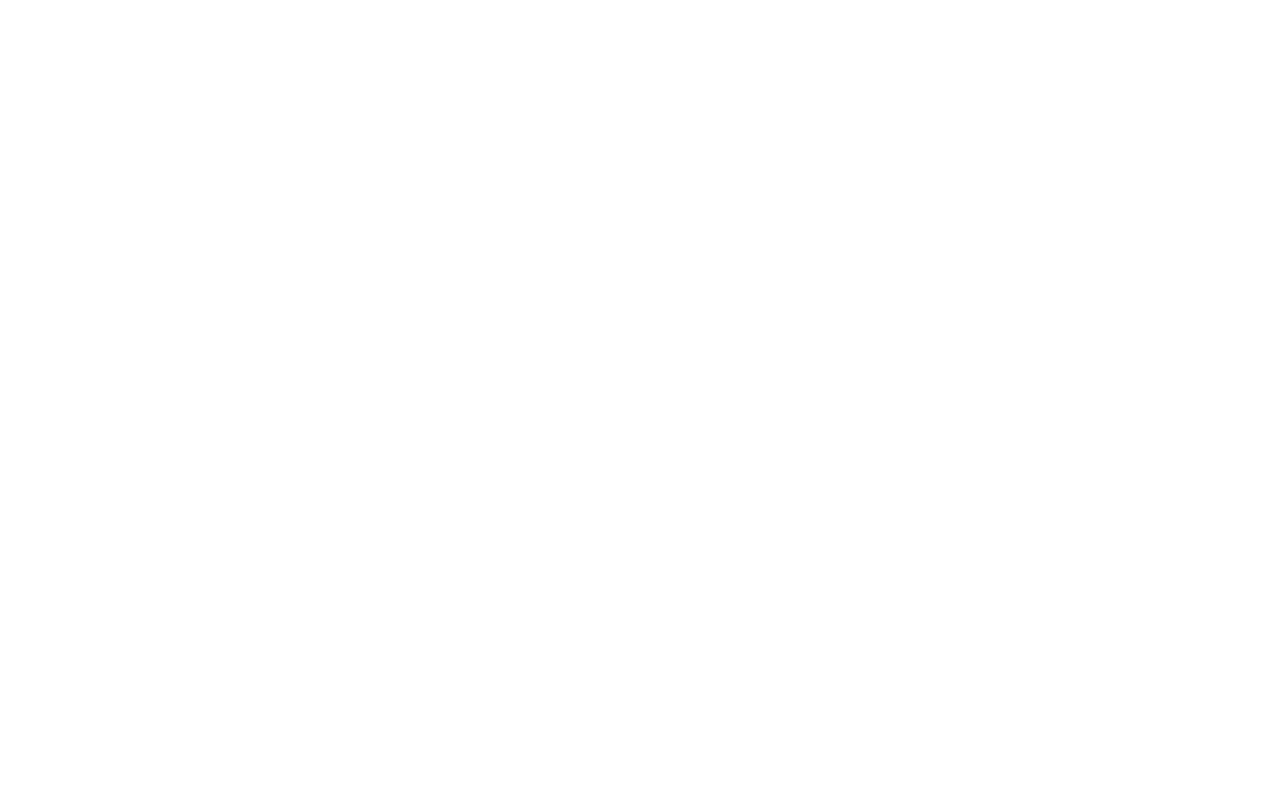
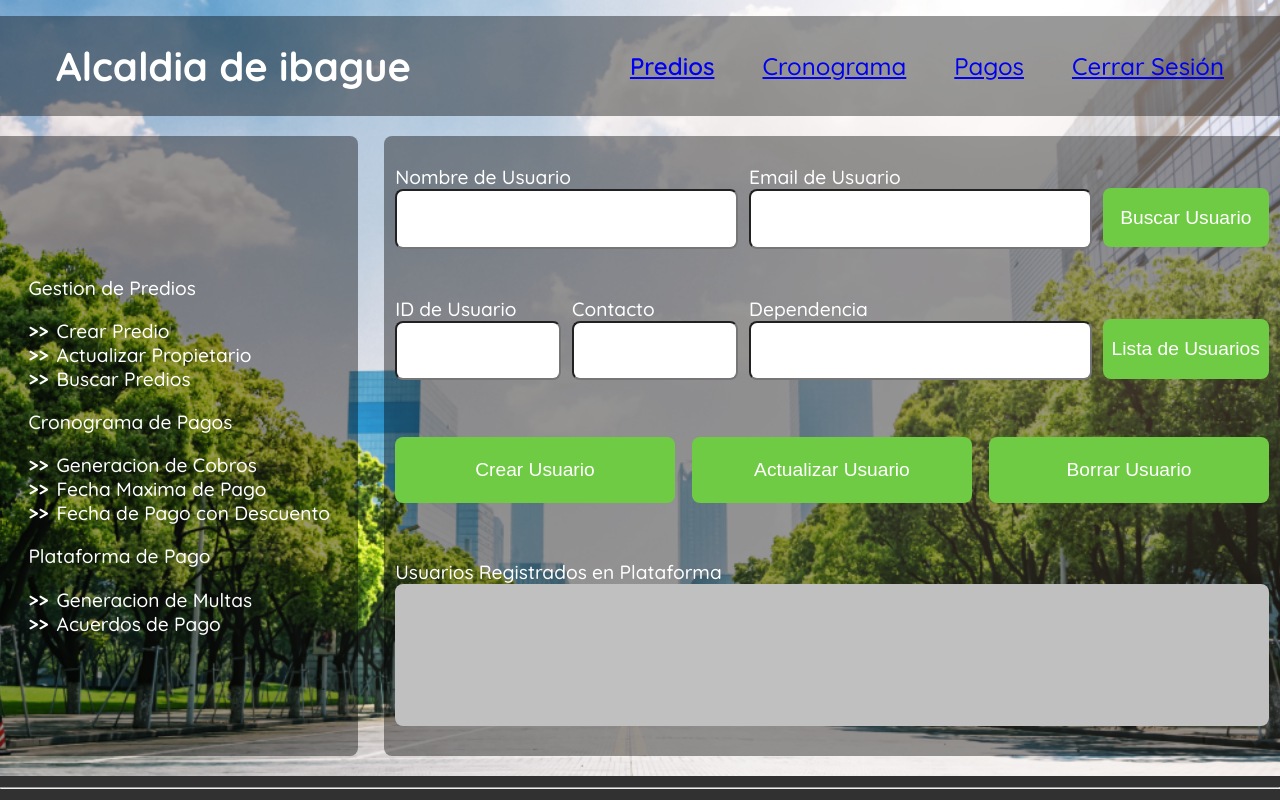
Before and after one commit to Juanmorg1/catastro, a React (Create React App) app: page /gestUsuarios in a window 1280 px wide. Before the commit this address had no page. Built offline with nearby package versions, Linux system fonts and the light colour scheme.

Commit message:
Gestion de Usuarios

```diff
--- a/public/css/gestPred.css
+++ b/public/css/gestPred.css
@@ -17,12 +17,6 @@
   display: flex;
   justify-content: center;
   align-items: center;
-}
-
-.content_1 dl {
-  /* display: flex;
-    flex-wrap: wrap;
-    align-content: space-around; */
 }
 
 .content_1 dt {
--- /dev/null
+++ b/public/css/xxx.css
@@ -0,0 +1,88 @@
+.grilla__xx {
+  width: 100%;
+  height: 100%;
+
+  display: grid;
+  grid-template-areas:
+    "nom_X nom_X email_X email_X sea_X"
+    "id_X con_X dep_X dep_X li_X"
+    "btns_X btns_X btns_X btns_X btns_X"
+    "txta_X txta_X txta_X txta_X txta_X";
+  gap: 2% 1.25%;
+  padding: 1.25%;
+  grid-template-columns: 19% 19% 19% 19% 19%;
+  grid-template-rows: 20% 20% 20% 34%;
+}
+.grilla__xx > * {
+    display: flex;
+    flex-wrap: wrap;
+    align-content: center;
+  }
+.nom_xx {
+  grid-area: nom_X;
+}
+.email_xx {
+  grid-area: email_X;
+}
+.id_xx {
+  grid-area: id_X;
+}
+.contact_xx {
+  grid-area: con_X;
+}
+.dependen_xx {
+  grid-area: dep_X;
+}
+.search_xx {
+  grid-area: sea_X;
+}
+.list_xx {
+  grid-area: li_X;
+}
+.form_btns {
+  grid-area: btns_X;
+    justify-content: space-between;
+    align-content: center;
+}
+
+.form_btns button{
+    width: 32%;
+    height: 55%;
+    font-size: 1em;
+    border-radius: 8px;
+    background:rgba(110.94,202.94,67.65,1);
+    color: #fff;
+    border: none;
+}
+.textarea_xx {
+  grid-area: txta_X;
+}
+
+.textarea_xx .jaja{
+    width: 100%;
+    height: 70%;
+    background: silver;
+    border-radius: 8px;
+}
+
+.grilla__xx * input[type="text"] {
+  padding: 0.5rem;
+  font-size: 1em;
+  width: 100%;
+  height: 50%;
+  border-radius: 8px;
+}
+
+.grilla__xx .search_xx button, .grilla__xx .list_xx button{
+    width: 100%;
+    height: 50%;
+    font-size: 1em;
+    border-radius: 8px;
+    margin-bottom: -1.1em;
+    background:rgba(110.94,202.94,67.65,1);
+    color: #fff;
+    border: none;
+  }
+  .grilla__xx div button:hover{
+    background:rgb(74, 184, 23);
+  }
--- a/public/index.html
+++ b/public/index.html
@@ -31,6 +31,7 @@
     <link rel="stylesheet" href="%PUBLIC_URL%/css/cronog.css">
     <link rel="stylesheet" href="%PUBLIC_URL%/css/pagos.css">
     <link rel="stylesheet" href="%PUBLIC_URL%/css/pagos_UE.css">
+    <link rel="stylesheet" href="%PUBLIC_URL%/css/xxx.css">
   </head>
   <body>
     <noscript>You need to enable JavaScript to run this app.</noscript>
--- /dev/null
+++ b/src/GestUsuarios.jsx
@@ -0,0 +1,85 @@
+import { Link } from "react-router-dom";
+
+function GestUsuarios() {
+  return (
+    <div className="container">
+      <header class="index_home">
+        <h1 class="title">Alcaldia de ibague</h1>
+        <nav class="navbar subtitle">
+          <Link to="/gestPredios" className="active">
+            Predios
+          </Link>
+          <Link to="/CronoPagos" className="">
+            Cronograma
+          </Link>
+          <Link to="/PlatPagos" className="">
+            Pagos
+          </Link>
+          <Link to="/home" className="">
+            Cerrar Sesión
+          </Link>
+        </nav>
+      </header>
+      <section className="content">
+        <section className="content_1">
+          <dl className="txt">
+            <dt>Gestion de Predios</dt>
+            <dd>Crear Predio</dd>
+            <dd>Actualizar Propietario</dd>
+            <dd>Buscar Predios</dd>
+            <dt>Cronograma de Pagos</dt>
+            <dd>Generacion de Cobros</dd>
+            <dd>Fecha Maxima de Pago</dd>
+            <dd>Fecha de Pago con Descuento</dd>
+            <dt>Plataforma de Pago</dt>
+            <dd>Generacion de Multas</dd>
+            <dd>Acuerdos de Pago</dd>
+          </dl>
+        </section>
+        <section className="content_2">
+          <form action="" className="grilla__xx txt" method="post">
+            <div className="nom_xx">
+              <label htmlFor="y1">Nombre de Usuario</label>
+              <input type="text" name="" id="y1" />
+            </div>
+            <div className="email_xx">
+              <label htmlFor="y2">Email de Usuario</label>
+              <input type="text" name="" id="y2" />
+            </div>
+            <div className="id_xx">
+              <label htmlFor="y3">ID de Usuario</label>
+              <input type="text" name="" id="y3" />
+            </div>
+            <div className="contact_xx">
+              <label htmlFor="y4">Contacto</label>
+              <input type="text" name="" id="y4" />
+            </div>
+            <div className="dependen_xx">
+              <label htmlFor="y5">Dependencia</label>
+              <input type="text" name="" id="y5" />
+            </div>
+            <div className="search_xx">
+              <button>Buscar Usuario</button>
+            </div>
+            <div className="list_xx">
+              <button>Lista de Usuarios</button>
+            </div>
+            <div className="form_btns">
+              <button>Crear Usuario</button>
+              <button>Actualizar Usuario</button>
+              <button>Borrar Usuario</button>
+            </div>
+            <div className="textarea_xx">
+              <p>Usuarios Registrados en Plataforma</p>
+              <div className="jaja"></div>
+            </div>
+          </form>
+        </section>
+      </section>
+      <footer className="foot_2">
+        <hr />
+      </footer>
+    </div>
+  );
+}
+export default GestUsuarios;
--- a/src/index.js
+++ b/src/index.js
@@ -8,6 +8,7 @@
 import GestPred from "./GestPredios";
 import CronoPagos from "./CronoPagos";
 import PlatPagos from "./PlatPagos";
+import GestUsuarios from "./GestUsuarios";
 
 ReactDOM.render(
   <React.StrictMode>
@@ -19,6 +20,7 @@
         <Route path="/CronoPagos" element={<CronoPagos />} />
         <Route path="/PlatPagos" element={<PlatPagos />} />
         <Route path="/PlatPagos_UE" element={<PlatPagos_UE />} />
+        <Route path="/gestUsuarios" element={<GestUsuarios />} />
       </Routes>
     </Router>
   </React.StrictMode>,
```
